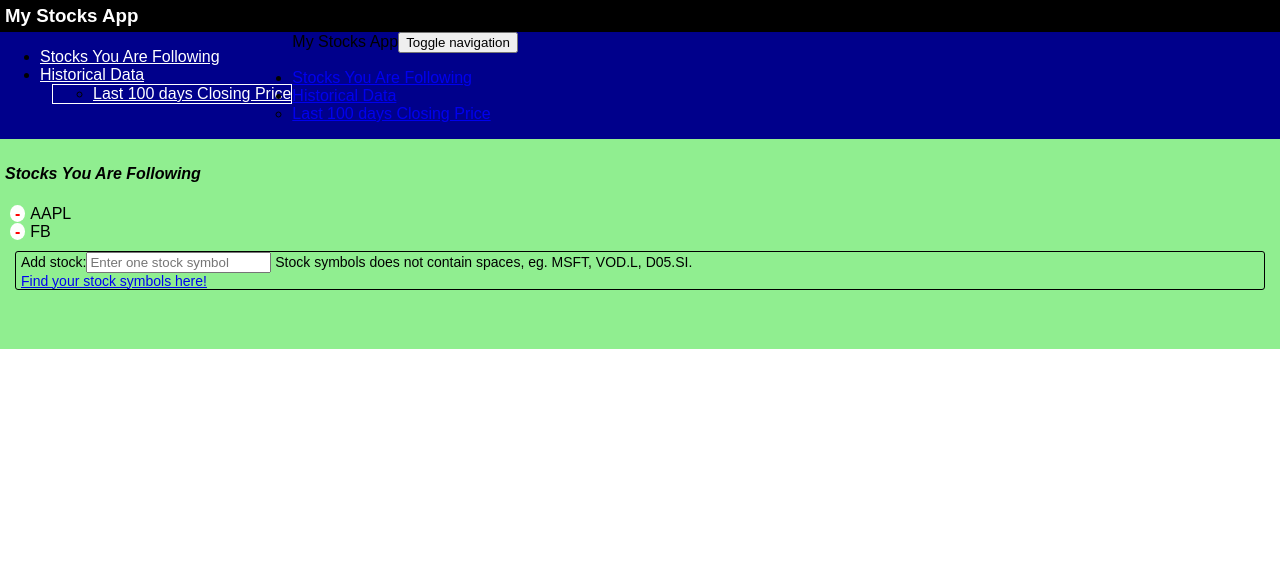
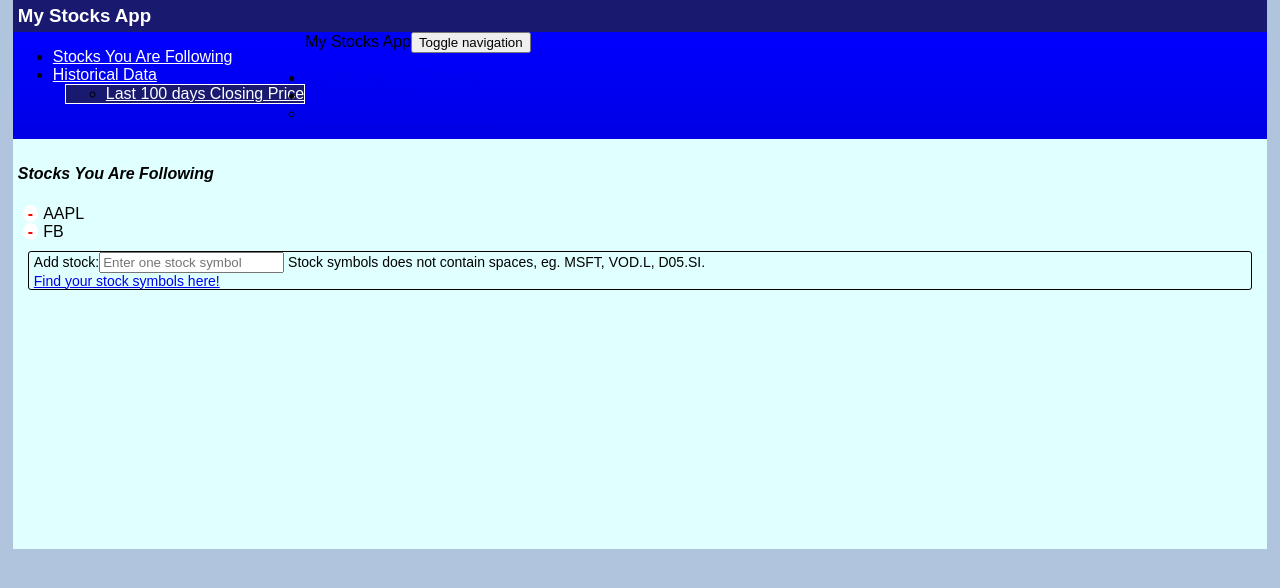
Before and after one commit to ngyl88/project-react-stock-app, a React (Create React App) app: page / in a window 1280 px wide. Shown: the top 588 px of the page. Built offline with nearby package versions, Linux system fonts and the light colour scheme; the HTML template or start-up script is replaced by a standard one.

Commit message:
update styling and css class

```diff
--- a/src/App.css
+++ b/src/App.css
@@ -1,9 +1,13 @@
 body {
+  background: lightsteelblue;
+  width: 98%;
+  height: 98vh;
+  margin: 0 auto;
   font-size: 16px;
 }
 
 #nav {
-  background-color: darkblue;
+  background-color: transparent;
 }
 #nav a {
   color: white;
@@ -12,13 +16,20 @@ body {
   color: navy;
 }
 #nav .dropdown-menu {
-  background-color: inherit;
+  background-color: midnightblue;
   border: 1px solid white;
   margin-left: 12px;
-
+}
+#nav .dropdown-menu>.active>a, #nav .dropdown-menu>.active>a:focus {
+  background-color: midnightblue;
+  color: white;
+}
+#nav .dropdown-menu>.active>a:hover {
+  background-color: white;
+  color: midnightblue;
 }
 
-.chartDiv {
+.chart-div {
   background-color: white;
   border: 1px solid lightgray;
   border-radius: 5px;
@@ -26,7 +37,7 @@ body {
 }
 
 .header {
-  background-color: black;
+  background-color: midnightblue;
   color: white;
   font-weight: bold;
   font-size: 16px;
@@ -41,8 +52,8 @@ body {
 .loading-container {
   text-align: center;
   background-color: #222;
-  height: 150px;
-  padding: 20px;
+  height: 300px;
+  padding: 60px;
   color: white;
 }
 .loading-message {
@@ -50,12 +61,12 @@ body {
 }
 
 .main-content {
-  background-color: lightgreen;
-  min-height: 200px;
+  background-color: lightcyan;
+  min-height: 400px;
   padding: 5px;
 }
 .main-nav {
-  background-color: darkblue;
+  background-color: transparent;
   min-width: 20%;
 }
 
@@ -78,7 +89,7 @@ body {
 }
 
 .wrapper {
-  background-color: darkblue;
+  background: linear-gradient(180deg, blue, navy);
 }
 
 .float-left {
--- a/src/Components/MyLineChartDiv.js
+++ b/src/Components/MyLineChartDiv.js
@@ -15,7 +15,7 @@ const MyLineChartDiv = props => {
   if (props.emptyDiv) return <div />;
   if (props.isLoading) return <Loading message="Downloading data" />;
   return (
-    <div className="chartDiv">
+    <div className="chart-div">
       <Line options={chartOption} data={props.data} />
     </div>
   );
```
